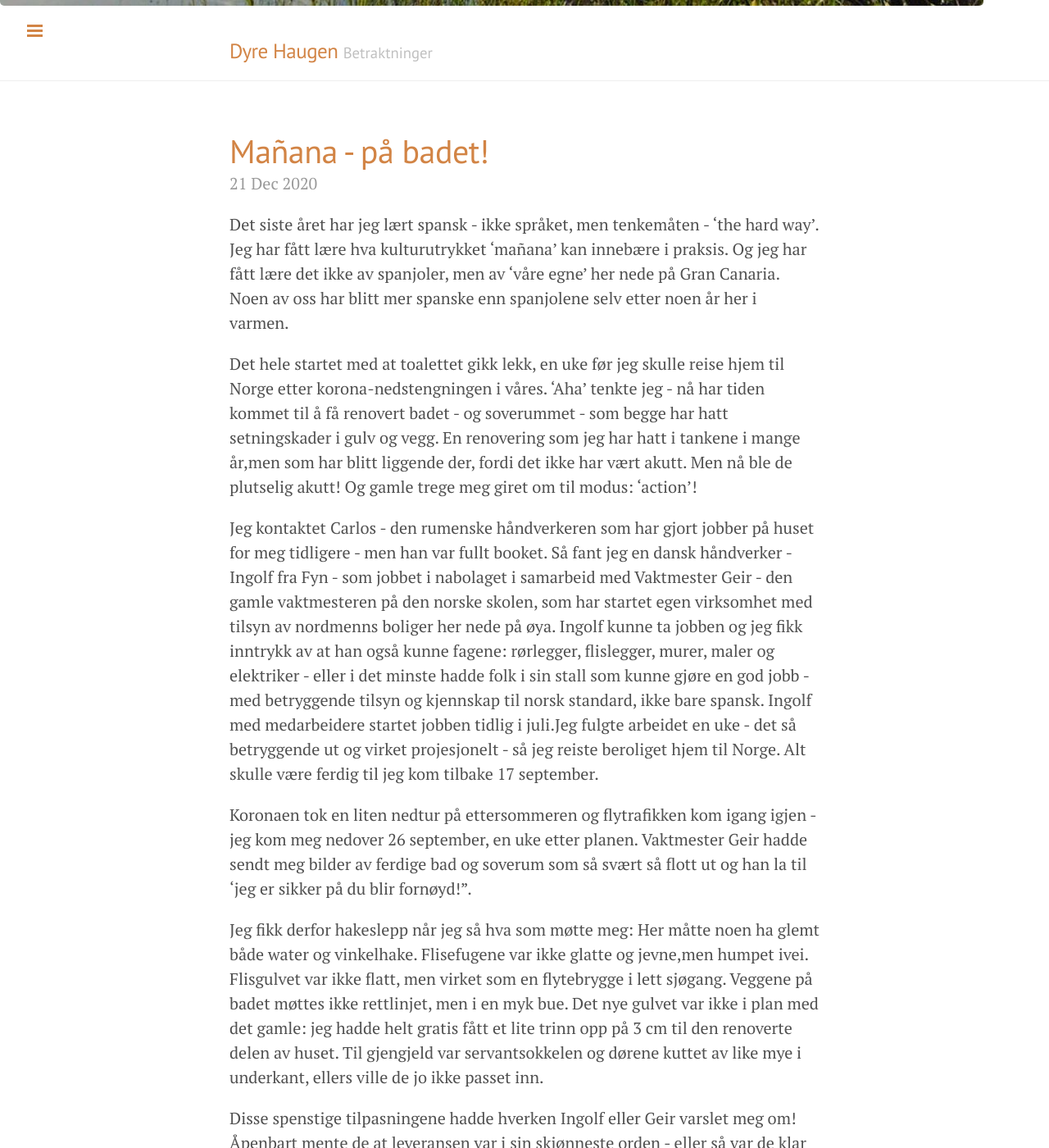
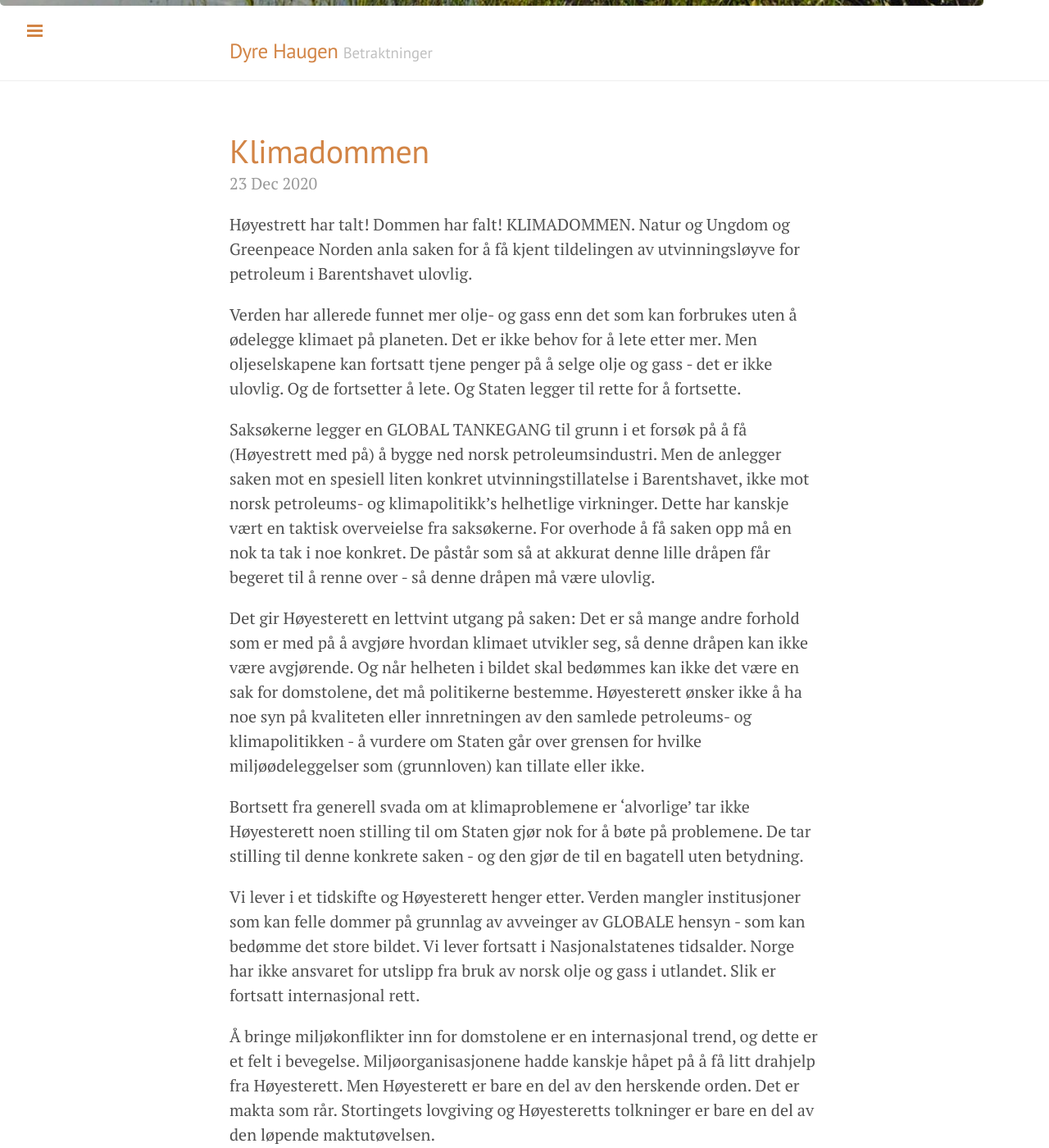
Before and after one commit to dyrehaugen/jdn, a Jekyll site: the page built from index.html, in a window 1280 px wide and 1400 px high, scrolled down 513 px. Shown: the whole window at 82% size. Built offline with Jekyll 4.4.1, drawn with Linux system fonts in a browser that asks for light colours; the list of posts is cut into pages by our own code; some of the changed text lies outside the part shown.

Commit message:
content update

```diff
--- a/_config.yml
+++ b/_config.yml
@@ -31,7 +31,7 @@
 
 paginate:            5
 #baseurl:          /
-baseurl:          /jdn
+baseurl:          /jdn/
 
 
 
--- /dev/null
+++ b/_posts/2020-12-23-Klimadommen.md
@@ -0,0 +1,56 @@
+---
+layout:   post
+comments: True
+title:    Klimadommen
+---
+
+
+Høyestrett har talt! Dommen har falt! KLIMADOMMEN.
+Natur og Ungdom og Greenpeace Norden anla saken for å få kjent
+tildelingen av utvinningsløyve for petroleum i Barentshavet ulovlig.
+
+Verden har allerede funnet mer olje- og gass enn det som kan forbrukes uten
+å ødelegge klimaet på planeten. Det er ikke behov for å lete etter mer.
+Men oljeselskapene kan fortsatt tjene penger på å selge olje og gass -
+det er ikke ulovlig. Og de fortsetter å lete. Og Staten legger til rette for
+å fortsette.
+
+Saksøkerne legger en GLOBAL TANKEGANG til grunn i et forsøk på å få (Høyestrett med på)
+å bygge ned norsk petroleumsindustri.
+Men de anlegger saken mot en spesiell liten konkret utvinningstillatelse i Barentshavet,
+ikke mot norsk petroleums- og klimapolitikk's helhetlige virkninger.
+Dette har kanskje vært en taktisk overveielse fra saksøkerne.
+For overhode å få saken opp må en nok ta tak i noe konkret.
+De påstår som så at akkurat denne lille dråpen får begeret til å renne over - så denne dråpen
+må være ulovlig.
+
+Det gir Høyesterett en lettvint utgang på saken: Det er så mange andre forhold som er med på
+å avgjøre hvordan klimaet utvikler seg, så denne dråpen kan ikke være avgjørende.
+Og når helheten i bildet skal bedømmes kan ikke det være en sak for domstolene, det må
+politikerne bestemme.
+Høyesterett ønsker ikke å ha noe syn på kvaliteten eller innretningen av den samlede petroleums-
+og klimapolitikken - å vurdere om Staten går over grensen for hvilke miljøødeleggelser som (grunnloven)
+kan tillate eller ikke.
+
+Bortsett fra generell svada om at klimaproblemene er 'alvorlige' tar ikke Høyesterett noen
+stilling til om Staten gjør nok for å bøte på problemene.
+De tar stilling til denne konkrete saken - og den gjør de til en bagatell uten betydning.
+
+Vi lever i et tidskifte og Høyesterett henger etter.
+Verden mangler institusjoner som kan felle dommer på grunnlag av avveinger av GLOBALE hensyn -
+som kan bedømme det store bildet.
+Vi lever fortsatt i Nasjonalstatenes tidsalder.
+Norge har ikke ansvaret for utslipp fra bruk av norsk olje og gass i utlandet.
+Slik er fortsatt internasjonal rett.
+
+Å bringe miljøkonflikter inn for domstolene er en internasjonal trend, og dette er et
+felt i bevegelse. Miljøorganisasjonene hadde kanskje håpet på å få litt drahjelp fra
+Høyesterett. Men Høyesterett er bare en del av den herskende orden. Det er makta som rår.
+Stortingets lovgiving og Høyesteretts tolkninger er bare en del av den løpende maktutøvelsen.
+
+Det går ingen vei utenom å snu opp ned på maktforholdene.
+Nye måter å definere politikk og å tolke lover vil komme med nye generasjoner.
+Heldigvis er ungdommen på rett vei.
+Jeg håper bare det går fort nok å få snudd verden på hodet - før den 'vipper'.
+
+[Høyesteretts Klimadom(pdf)]({{ site.baseurl}}/assets/pdf/Klimadommen_hr-2020-2472-p.pdf)
```
Also changed, not shown: _posts/2017-07-07-About.md (renamed from _posts/2017-07-07-Om.md), 1 other file.
